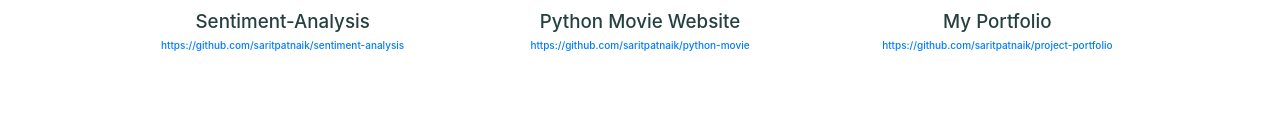
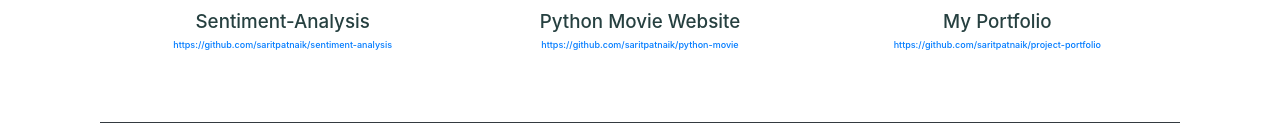
Before and after one commit to saritpatnaik/project-portfolio, a plain HTML site: page index.html in a window 1280 px wide. Shown: the part 1284-1407 px from the top of the page. Drawn offline with nearby package versions, Linux system fonts and the light colour scheme.

Commit message:
sixt attempt

```diff
--- a/css/styles.css
+++ b/css/styles.css
@@ -22,10 +22,10 @@ h5 {
   color: #264040;
 }
 
-h6 {
+h3 {
   text-align: center;
   color: #264040;
-  font-size: x-small;
+  font-size: xx-small;
 }
 
 h2 {
--- a/index.html
+++ b/index.html
@@ -74,7 +74,7 @@
                             <div class="caption">
                                 <p class="flex-text">
                                     <h5>Sentiment-Analysis</h5>
-                                    <h6> <a href="https://github.com/saritpatnaik/sentiment-analysis" target="_blank"> https://github.com/saritpatnaik/sentiment-analysis</a></h6>
+                                    <h3> <a href="https://github.com/saritpatnaik/sentiment-analysis" target="_blank"> https://github.com/saritpatnaik/sentiment-analysis</a></h3>
                             </div>
                         </div>
                     </div>
@@ -85,7 +85,7 @@
                             <div class="caption">
                                 <p class="flex-text">
                                     <h5>Python Movie Website</h5>
-                                    <h6><a href="https://github.com/saritpatnaik/python-movie" target="_blank"> https://github.com/saritpatnaik/python-movie</a> </h6>
+                                    <h3><a href="https://github.com/saritpatnaik/python-movie" target="_blank"> https://github.com/saritpatnaik/python-movie</a> </h3>
 
                             </div>
                         </div>
@@ -97,7 +97,7 @@
                             <div class="caption">
                                 <p class="flex-text">
                                     <h5>My Portfolio</h5>
-                                    <h6><a href="https://github.com/saritpatnaik/project-portfolio" target="_blank"> https://github.com/saritpatnaik/project-portfolio  </a> </h6>
+                                    <h3><a href="https://github.com/saritpatnaik/project-portfolio" target="_blank"> https://github.com/saritpatnaik/project-portfolio  </a> </h3>
 
                             </div>
                         </div>
```
